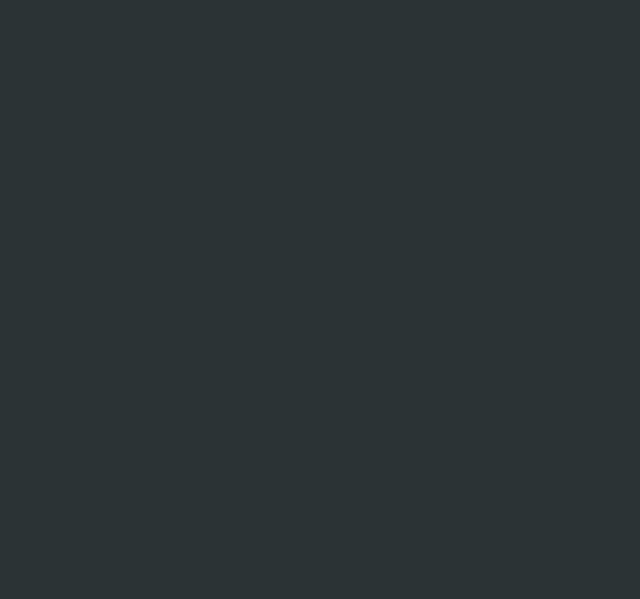
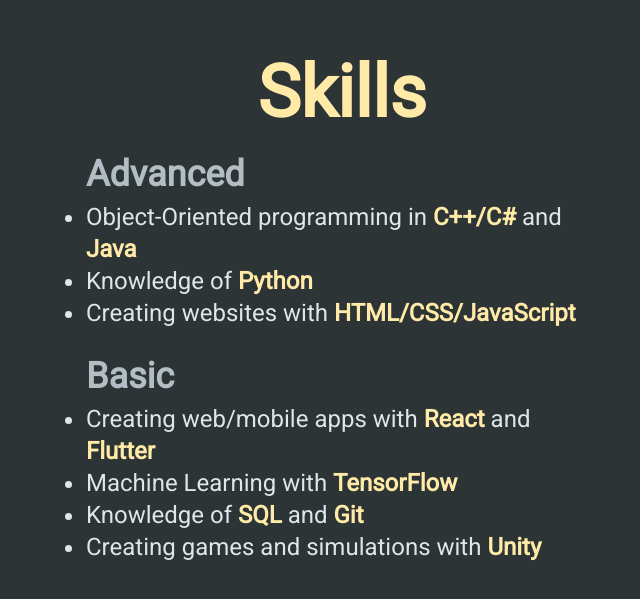
Before and after one commit to Inux71/My-Portfolio-Website, a React (Create React App) app: page / in a window 1280 px wide. Shown: the part 1689-2288 px from the top of the page, without its empty margins (42-682 px from the left). Built offline with nearby package versions, Linux system fonts and the light colour scheme.

Commit message:
add Skills component

```diff
--- a/src/About.js
+++ b/src/About.js
@@ -1,10 +1,5 @@
-function BoldText({children}) {
-    return <span className="font-bold">{children}</span>;
-}
-
-function ColourBoldText({children}) {
-    return <span className="font-bold text-sour-lemon">{children}</span>;
-}
+import BoldText from "./BoldText";
+import ColourBoldText from "./ColourBoldText";
 
 function About() {
     const dateOfBirth = new Date(2001, 12, 11);
--- /dev/null
+++ b/src/BoldText.js
@@ -0,0 +1,5 @@
+function BoldText({children}) {
+    return <span className="font-bold">{children}</span>;
+}
+
+export default BoldText;
--- /dev/null
+++ b/src/ColourBoldText.js
@@ -0,0 +1,5 @@
+function ColourBoldText({children}) {
+    return <span className="font-bold text-sour-lemon">{children}</span>;
+}
+
+export default ColourBoldText;
--- a/src/Skills.js
+++ b/src/Skills.js
@@ -1,4 +1,9 @@
+import ColourBoldText from "./ColourBoldText";
+
 function Skills() {
+    const liStyle = "list-disc text-2xl mb-5";
+    const h4Style = "text-soothing-breeze";
+
     return (
         <section className="
             h-screen
@@ -6,6 +11,29 @@
             justify-center
             items-center
             text-city-lights">
+            <div className="w-1/2">
+                <h1 className="
+                    text-sour-lemon
+                    text-center">
+                    Skills
+                </h1>
+                <h4 className={h4Style}>Advanced</h4>
+                <ul className={liStyle}>
+                    <li>Object-Oriented programming in <ColourBoldText>C++/C#</ColourBoldText> and <ColourBoldText>Java</ColourBoldText></li>
+                    <li>Knowledge of <ColourBoldText>Python</ColourBoldText></li>
+                    <li>Creating websites with <ColourBoldText>HTML/CSS/JavaScript</ColourBoldText></li>
+                </ul>
+                <h4 className={h4Style}>Basic</h4>
+                <ul className={liStyle}>
+                    <li>Creating web/mobile apps with <ColourBoldText>React</ColourBoldText> and <ColourBoldText>Flutter</ColourBoldText></li>
+                    <li>Machine Learning with <ColourBoldText>TensorFlow</ColourBoldText></li>
+                    <li>Knowledge of <ColourBoldText>SQL</ColourBoldText> and <ColourBoldText>Git</ColourBoldText></li>
+                    <li>Creating games and simulations with <ColourBoldText>Unity</ColourBoldText></li>
+                </ul>
+            </div>
+            <div className="w-1/2">
+
+            </div>
         </section>
     );
 }
--- a/tailwind.config.js
+++ b/tailwind.config.js
@@ -12,6 +12,7 @@
         'dracula-orchid': '#2d3436',
         'city-lights': '#dfe6e9',
         'sour-lemon': '#ffeaa7',
+        'soothing-breeze': '#b2bec3',
       },
       fontFamily: {
         'sans': 'Roboto',
@@ -25,6 +26,10 @@
           fontSize: theme('fontSize.7xl'),
           fontWeight: theme('fontWeight.bold'),
         },
+        'h4': {
+          fontSize: theme('fontSize.4xl'),
+          fontWeight: theme('fontWeight.bold'),
+        },
         'h5': {
           fontSize: theme('fontSize.2xl'),
           fontWeight: theme('fontWeight.bold'),
```
